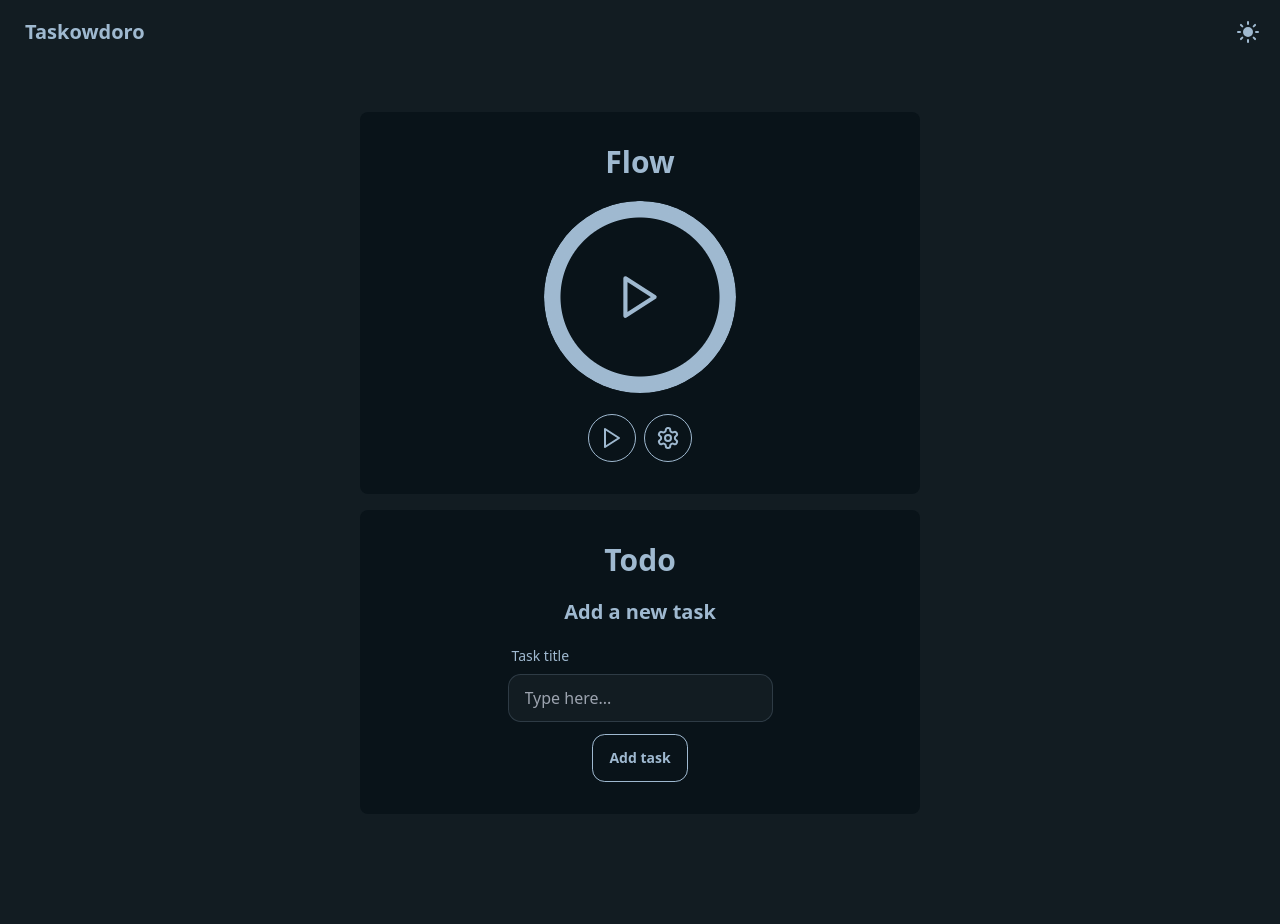
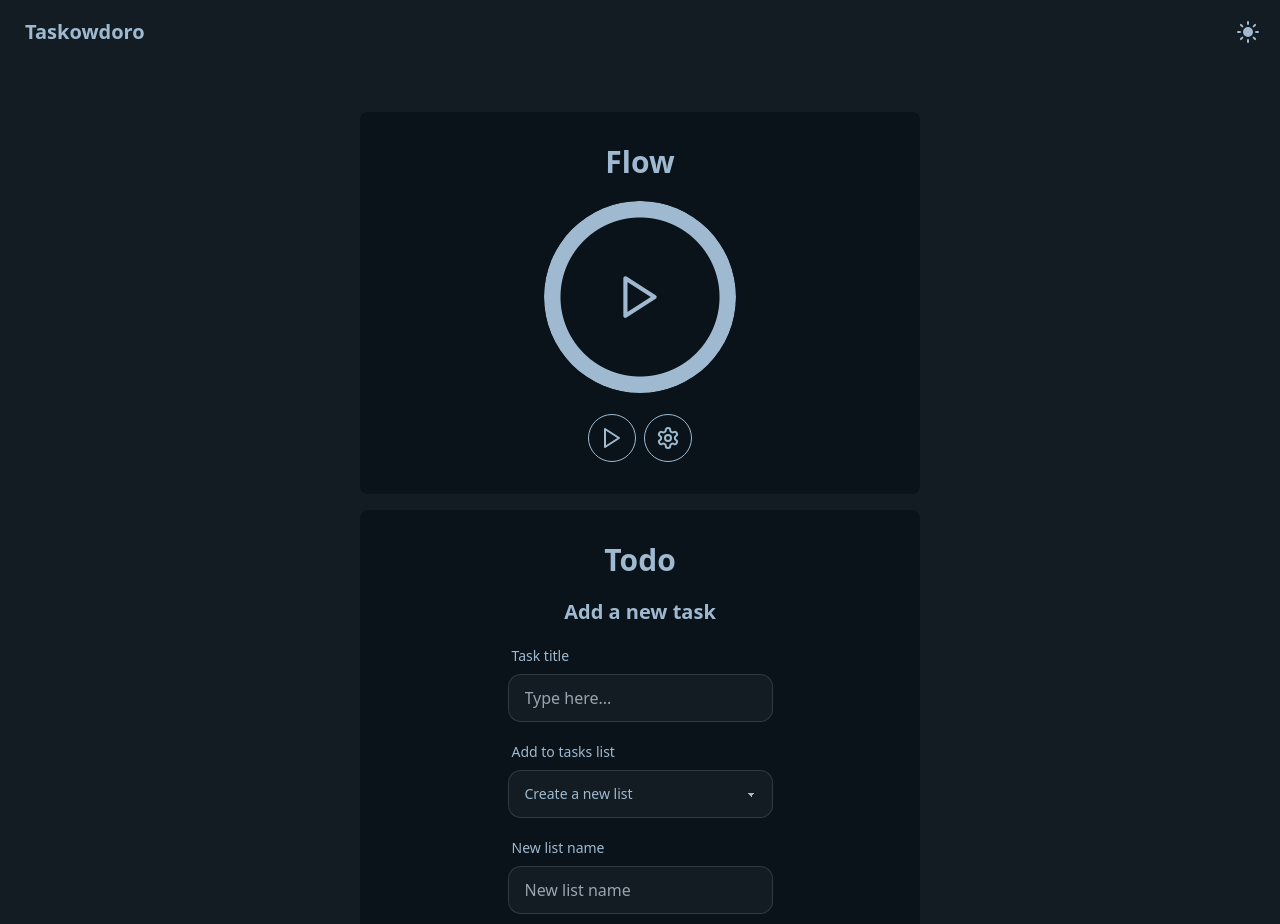
Before and after one commit to kevinmulier/taskowdoro, a React (Vite) app in the folder client/: page / in a window 1280 px wide. Shown: the top 924 px of the page. Before the commit the page ends 822 px from the top, so only its background shows below. Built offline with nearby package versions, Linux system fonts and the light colour scheme.

Commit message:
allow user to add tasks to lists

```diff
--- a/client/src/components/todo/Todo.jsx
+++ b/client/src/components/todo/Todo.jsx
@@ -4,6 +4,7 @@ import TodoTasksList from './TodoTasksList';
 
 const Todo = () => {
   const tasks = useTaskStore((state) => state.tasks);
+  const lists = useTaskStore((state) => state.tasksLists);
 
   return (
     <div className="flex flex-col items-center justify-center w-full gap-5 px-2 py-8 mx-auto rounded-lg sm:px-8 bg-base-300">
--- a/client/src/components/todo/TodoForm.jsx
+++ b/client/src/components/todo/TodoForm.jsx
@@ -1,19 +1,60 @@
+import { useState } from 'react';
 import useTaskStore from '../../stores/useTaskStore';
+import TodoSelectList from './TodoSelectList';
 
 const TodoForm = () => {
+  const [addTaskList, setAddTaskList] = useState('addnewlist');
+
   const addTask = useTaskStore((state) => state.addTask);
+  const createOrUpdateTasksList = useTaskStore(
+    (state) => state.createOrUpdateTasksList,
+  );
+  const lists = useTaskStore((state) => state.tasksLists);
 
   const handleAddTask = (event) => {
     event.preventDefault();
-    const content = event.target.todo.value;
 
-    const newTaskObject = {
-      content: content,
-      completed: false,
-      id: crypto.randomUUID(),
-    };
+    const taskContent = event.target.todo.value.trim();
+    const taskId = crypto.randomUUID();
+    const listId = createOrUpdateList(event, taskId);
 
-    addTask(newTaskObject);
+    if (taskContent) {
+      const newTaskObject = {
+        content: taskContent,
+        completed: false,
+        list: listId,
+        id: taskId,
+      };
+
+      clearFormFields(event);
+      addTask(newTaskObject);
+    }
+  };
+
+  const createOrUpdateList = (event, taskId) => {
+    let list = {};
+
+    if (event.target.newlist) {
+      list = {
+        name: event.target.newlist.value.trim(),
+        tasks: [taskId],
+        id: crypto.randomUUID(),
+      };
+    } else {
+      list = {
+        tasks: [taskId],
+        id: addTaskList,
+      };
+    }
+
+    createOrUpdateTasksList(list);
+
+    return list.id;
+  };
+
+  const clearFormFields = (event) => {
+    event.target.todo.value = '';
+    event.target.newlist.value = '';
   };
 
   return (
@@ -38,6 +79,30 @@ const TodoForm = () => {
           required
         />
       </label>
+      <TodoSelectList
+        lists={lists}
+        setAddTaskList={setAddTaskList}
+        addTaskList={addTaskList}
+      />
+      {addTaskList === 'addnewlist' && (
+        <label className="w-full max-w-xs form-control">
+          <div className="label">
+            <span
+              className="label-text"
+              htmlFor="newlist">
+              New list name
+            </span>
+          </div>
+          <input
+            type="text"
+            id="newlist"
+            name="newlist"
+            placeholder="New list name"
+            className="w-full input input-bordered"
+            required
+          />
+        </label>
+      )}
       <button
         type="submit"
         className="btn btn-outline">
--- /dev/null
+++ b/client/src/components/todo/TodoSelectList.jsx
@@ -0,0 +1,46 @@
+import PropTypes from 'prop-types';
+
+const TodoSelectList = ({ addTaskList, setAddTaskList, lists }) => {
+  const handleSelectTask = (event) => {
+    setAddTaskList(event.target.value);
+  };
+
+  return (
+    <label className="w-full max-w-xs form-control">
+      <div className="label">
+        <span
+          className="label-text"
+          htmlFor="todo">
+          Add to tasks list
+        </span>
+      </div>
+      <select
+        type="text"
+        id="listSelect"
+        name="listSelect"
+        className="w-full select select-bordered"
+        value={addTaskList}
+        onChange={(e) => handleSelectTask(e)}>
+        <option value="addnewlist">Create a new list</option>
+        {lists.map((list) => {
+          return (
+            <option
+              key={list.id}
+              value={list.id}>
+              {list.name}
+            </option>
+          );
+        })}
+      </select>
+    </label>
+  );
+};
+
+export default TodoSelectList;
+
+TodoSelectList.propTypes = {
+  addTaskList: PropTypes.string.isRequired,
+  setAddTaskList: PropTypes.func.isRequired,
+  lists: PropTypes.array.isRequired,
+  createOption: PropTypes.bool,
+};
--- a/client/src/stores/useTaskStore.js
+++ b/client/src/stores/useTaskStore.js
@@ -3,6 +3,7 @@ import { create } from 'zustand';
 const useTaskStore = create((set) => ({
   // State
   tasks: [],
+  tasksLists: [],
   currentTask: null,
 
   // Action
@@ -10,6 +11,34 @@ const useTaskStore = create((set) => ({
     set((state) => ({
       tasks: state.tasks.concat(task),
     }));
+  },
+
+  createOrUpdateTasksList: (list) => {
+    set((state) => {
+      // Check if a list with the same id already exists
+      if (
+        state.tasksLists.some((existingList) => existingList.id === list.id)
+      ) {
+        return {
+          tasksLists: state.tasksLists.map((taskList) =>
+            taskList.id !== list.id
+              ? taskList // If not the list we want to update, return it as is
+              : {
+                  ...taskList,
+                  // Combine existing tasks with new tasks, removing duplicates
+                  tasks: Array.from(
+                    new Set([...taskList.tasks, ...list.tasks]),
+                  ),
+                },
+          ),
+        };
+      }
+
+      // If no existing list matches the new list's id, add the new list to the state
+      return {
+        tasksLists: state.tasksLists.concat(list),
+      };
+    });
   },
 
   deleteTask: (id) => {
```
